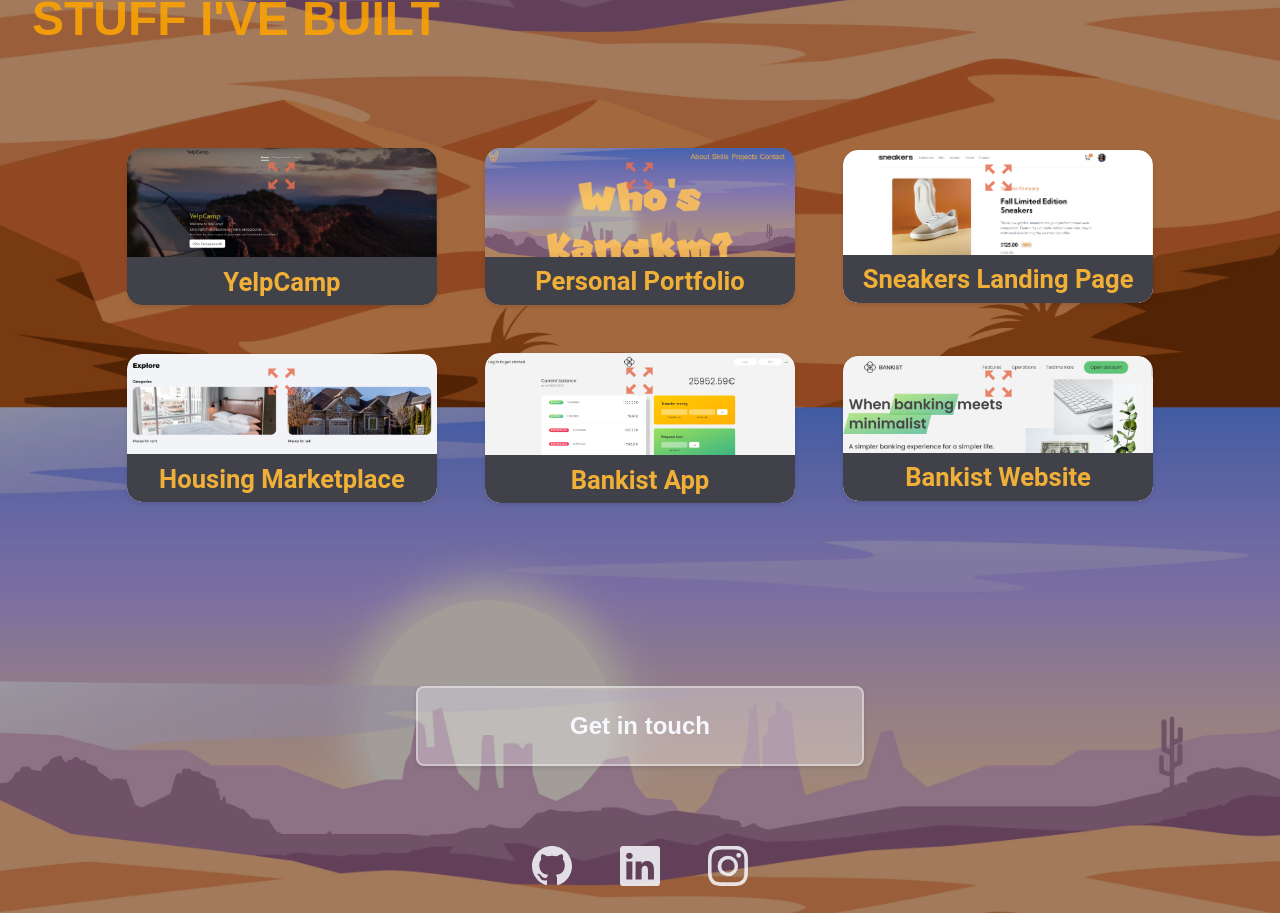
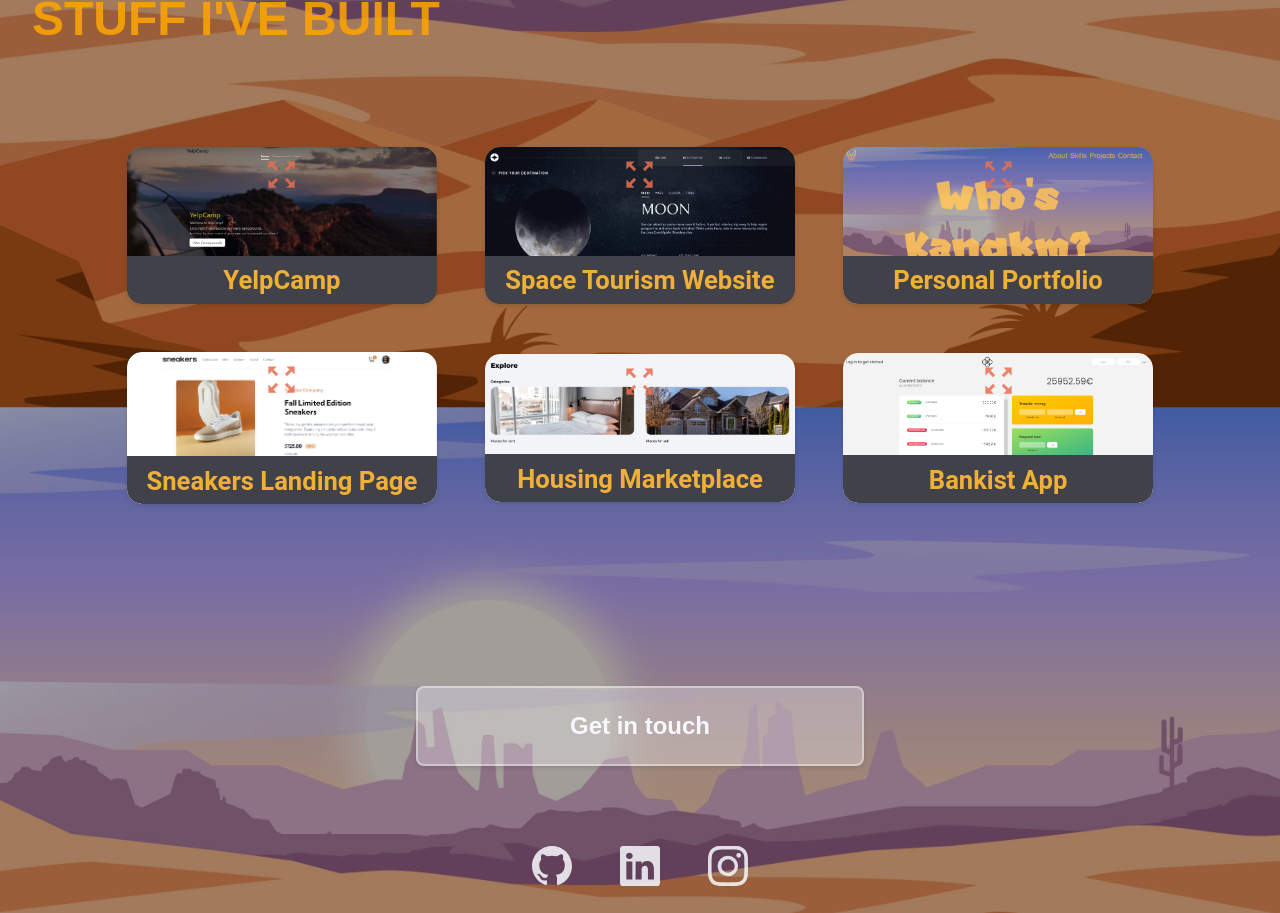
Before and after one commit to KangFennex/portfolio, a React (Create React App) app: page /about in a window 1280 px wide. Shown: the part 3006-3919 px from the top of the page. Built offline with nearby package versions, Linux system fonts and the light colour scheme; no server answers; some icons are missing; a web font is replaced by a local one.

Commit message:
Added project

```diff
--- a/src/Constants/constants.js
+++ b/src/Constants/constants.js
@@ -32,6 +32,7 @@
 import templeSeti from "../assets/projectsImg/temple-of-seti.png";
 import yelpCamp from "../assets/projectsImg/yelpCamp.png";
 import clock25 from "../assets/projectsImg/clock25.png";
+import space from "../assets/projectsImg/space-tourism.png";
 
 const introduction = {
   text: [
@@ -175,6 +176,17 @@
     link: "https://yelpcamp-ye9z.onrender.com",
   },
   {
+    id: 14,
+    title: "Space Tourism Website",
+    technologies: [reactjs, scss],
+    image: space,
+    subtitle: "Space Tourism's website presenting the destinations, crew, and techs",
+    summary: "Space Tourism is a inter-planetary shuttle service. The website includes three different types of smooth transitions.",
+    features: ["Framer-Motion", "Responsive Design"],
+    link: "https://space-tourism-website-fm2.netlify.app/crew",
+
+  },
+  {
     id: 7,
     title: "Personal Portfolio",
     category: "website",
@@ -183,7 +195,7 @@
     subtitle: "A portfolio build around the theme of the desert",
     summary: "I built my portfolio to showcase what I have learned so far. TBC",
     features: ["Parallax Effect", "Framer-Motion", "Responsive Design"],
-    link: "https://www.google.com",
+    link: "https://kangkm.netlify.app",
   },
   {
     id: 12,
--- a/src/containers/projects/Projects.jsx
+++ b/src/containers/projects/Projects.jsx
@@ -63,7 +63,13 @@
 
       // Make the menu disappear if you click outside of it
       if (modalRef.current && !modalRef.current.contains(event.target) && expand) {
-        setExpand(!expand);
+        if (expand) {
+          setTimeout(() => {
+            setExpand(!expand)
+          }, 300)
+        } else {
+          setExpand(!expand)
+        }
       }
     }
 
--- a/src/layouts/navbar/navbar.jsx
+++ b/src/layouts/navbar/navbar.jsx
@@ -56,7 +56,7 @@
     };
   }, [isFlipped]);
 
-  // Animation to have the menu appear and then slow down as it comes down
+  // Animation to have the menu appear and then slow down
   const springFromRight = {
     hidden: {
       x: 300,
```
Also changed, not shown: src/assets/projectsImg/space-tourism.png (added).
